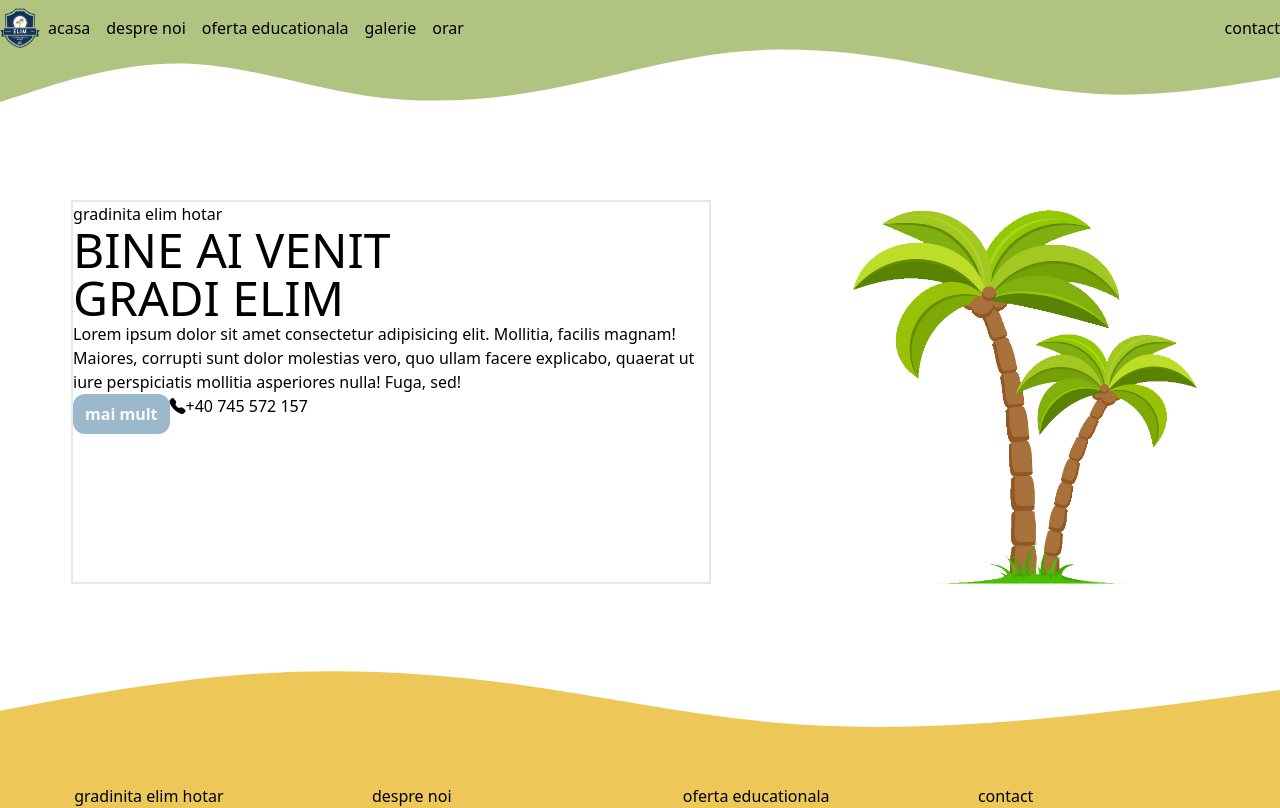
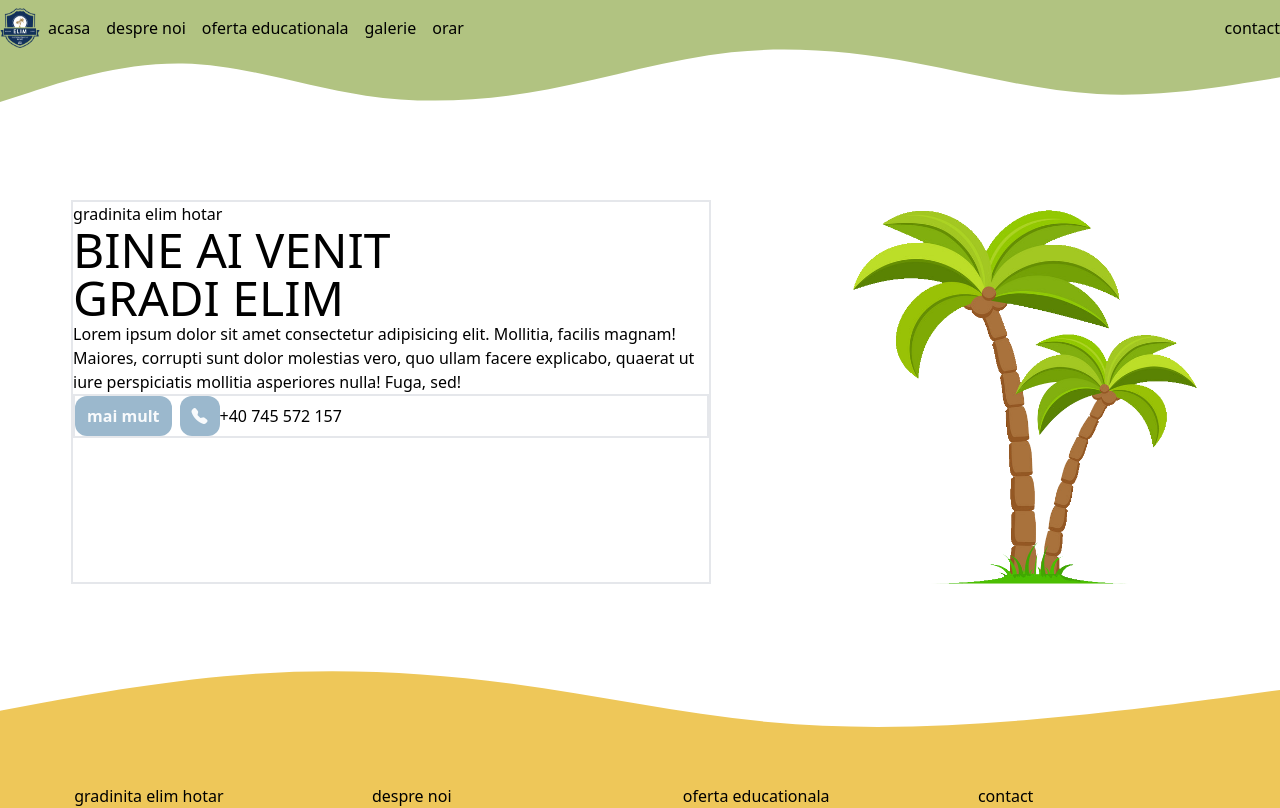
Before and after one commit to DenisWithOneN/gradi-elim, a Vue app: page /#/ in a window 1280 px wide. Shown: the top 808 px of the page. Built offline with nearby package versions, Linux system fonts and the light colour scheme.

Commit message:
design update

```diff
--- a/src/components/general/FilledButton.vue
+++ b/src/components/general/FilledButton.vue
@@ -5,5 +5,5 @@ const props = defineProps(['text', 'color', 'to']);
 
 </script>
 <template>
-    <RouterLink :class="props.color" class="p-2 px-3 rounded-xl text-white font-semibold" :to="to">{{ props.text }}</RouterLink>
+    <RouterLink :class="props.color" class="p-2 px-3 rounded-xl text-md text-white font-semibold" :to="to">{{ props.text }}</RouterLink>
 </template>
--- a/src/components/home/Hero.vue
+++ b/src/components/home/Hero.vue
@@ -1,6 +1,5 @@
 <script setup>
-import FilledButton from '../general/FilledButton.vue';
-
+import FilledButton from "../general/FilledButton.vue";
 </script>
 <template>
   <div class="container mx-auto flex justify-around">
@@ -18,17 +17,33 @@ import FilledButton from '../general/FilledButton.vue';
         nulla! Fuga, sed!
       </p>
       <!-- buttons -->
-      <div class="flex">
-        <FilledButton text="mai mult" color="bg-lightblue" to="/about"></FilledButton>
-        <span class="flex"
-          ><i class="bi bi-telephone-fill"></i>
-          <p>+40 745 572 157</p></span
-        >
+      <div class="flex items-center border-2">
+        <FilledButton
+          text="mai mult"
+          color="bg-lightblue"
+          to="/about"
+        ></FilledButton>
+        <span class="flex">
+          <span class="ml-2 flex items-center"
+            >
+            <!-- phone icon -->
+            <span class="flex bg-lightblue rounded-xl py-2 px-3"
+              ><i
+                class="bi bi-telephone-fill text-white text-md"
+              ></i
+            ></span>
+            <p>+40 745 572 157</p></span
+          >
+        </span>
       </div>
     </div>
     <!-- right side image -->
     <div>
-      <img src="/src/assets/images/herophoto.png" alt="hero image" class="h-96"/>
+      <img
+        src="/src/assets/images/herophoto.png"
+        alt="hero image"
+        class="h-96"
+      />
     </div>
   </div>
 </template>
```
